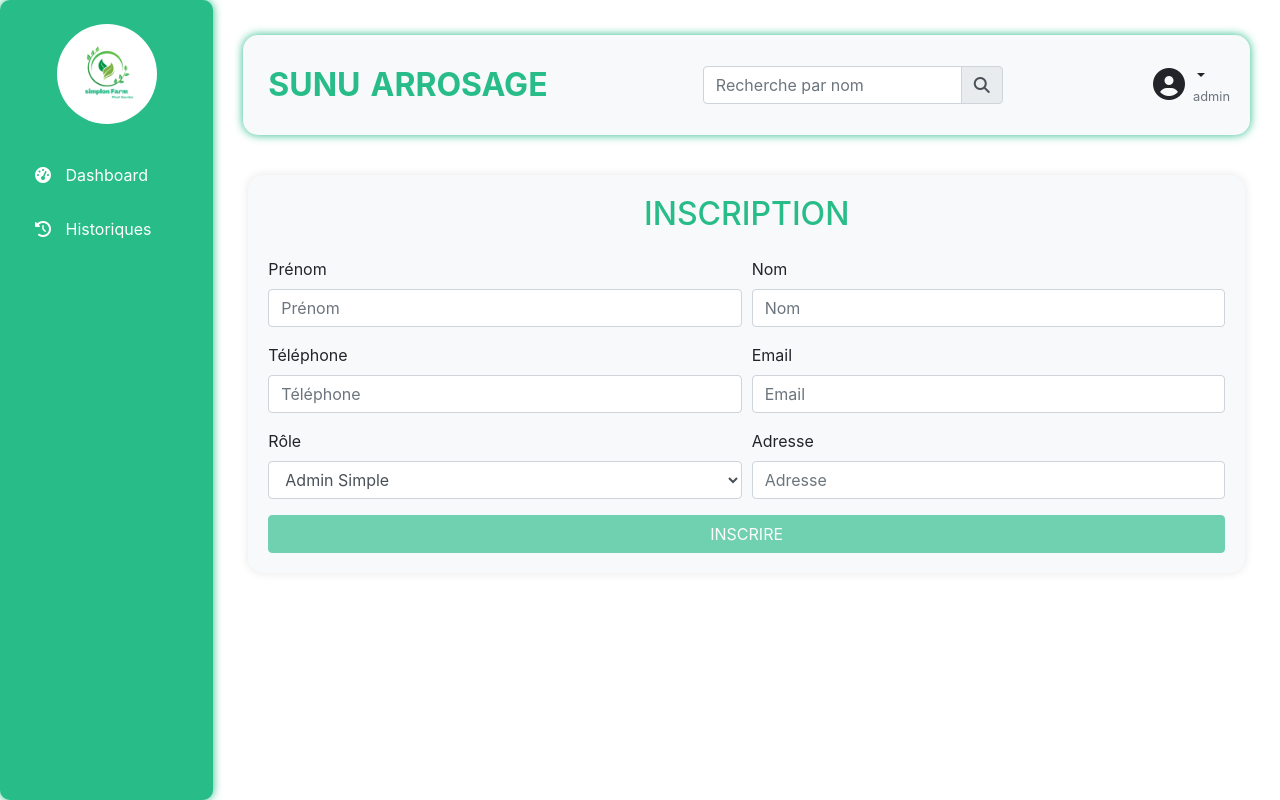
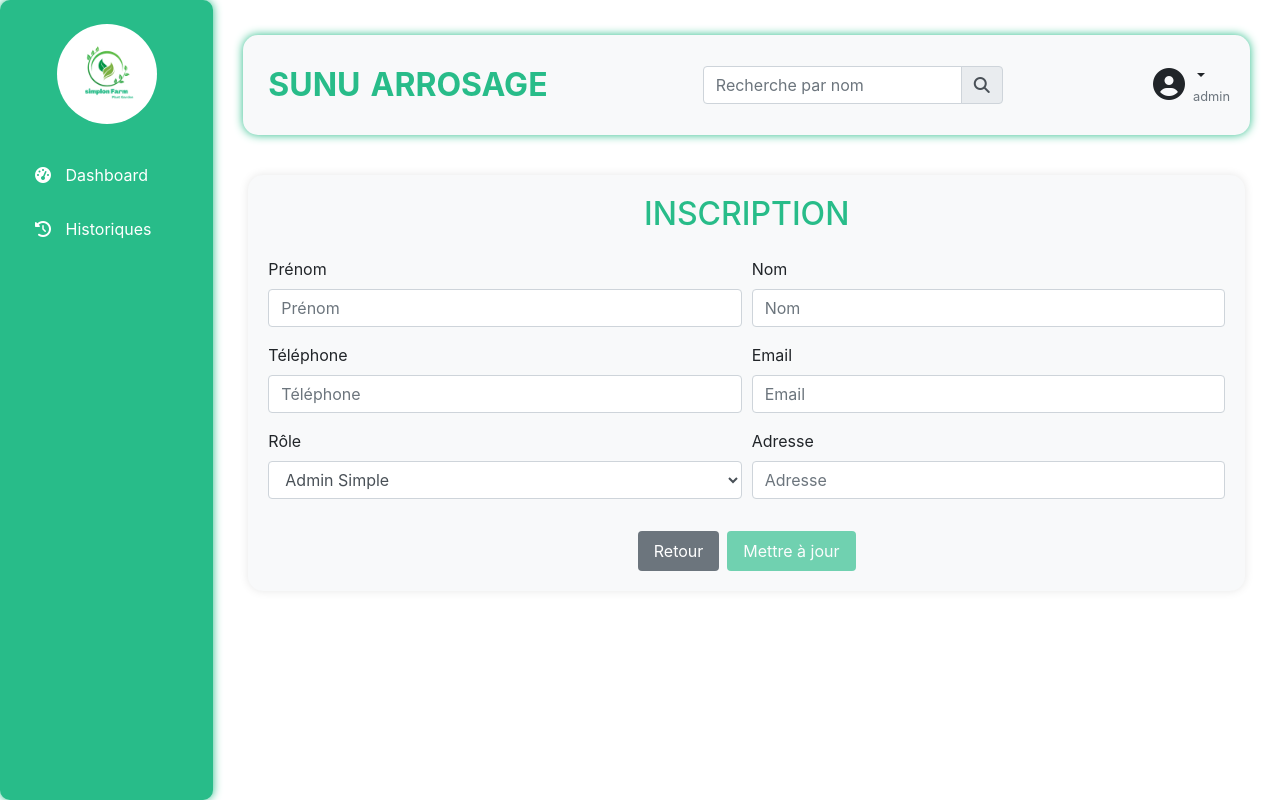
Before and after one commit to niassy1903/SUNU_ARROSAGE, an Angular app in the folder frontend/: page /inscription in a window 1280 px wide. Built offline with nearby package versions, Linux system fonts and the light colour scheme; sample sign-in values are in the browser's storage.

Commit message:
in de projet

```diff
--- a/frontend/src/app/inscription/inscription.component.css
+++ b/frontend/src/app/inscription/inscription.component.css
@@ -33,3 +33,28 @@
   background-color: #219e72;
   border-color: #219e72;
 }
+
+.custom-return-btn {
+  background-color: #6c757d;
+  border: none;
+  color: white;
+  padding: 0.5rem 1rem;
+  border-radius: 0.25rem;
+  font-size: 1rem;
+  text-align: center;
+}
+
+.custom-submit-btn {
+  background-color: #ff851b;
+  border: none;
+  color: white;
+  padding: 0.5rem 1rem;
+  border-radius: 0.25rem;
+  font-size: 1rem;
+  text-align: center;
+}
+
+.custom-submit-btn:hover,
+.custom-return-btn:hover {
+  opacity: 0.9;
+}
--- a/frontend/src/app/inscription/inscription.component.html
+++ b/frontend/src/app/inscription/inscription.component.html
@@ -51,7 +51,10 @@
               </div>
             </div>
 
-            <button type="submit" class="btn btn-success btn-block" [disabled]="!inscriptionForm.valid || telephoneError">INSCRIRE</button>
+            <div class="d-flex justify-content-center mt-3">
+              <button type="button" class="btn btn-secondary custom-return-btn mr-2" (click)="onRetour()">Retour</button>
+              <button type="submit" class="btn btn-success custom-submit-btn" [disabled]="!inscriptionForm.valid || telephoneError">Mettre à jour</button>
+            </div>
           </form>
         </div>
       </main>
@@ -71,7 +74,7 @@
       </div>
       <div class="modal-body">
         L'utilisateur a été inscrit avec succès. Votre code secret a été envoyé dans votre boîte mail.
-        Veuillez vérifier votre boîte de réception ( vérifier le dossier spam) pour le code secret.
+        Veuillez vérifier votre boîte de réception (vérifier le dossier spam) pour le code secret.
       </div>
       <div class="modal-footer">
         <button type="button" class="btn btn-secondary" data-dismiss="modal">Fermer</button>
--- a/frontend/src/app/inscription/inscription.component.ts
+++ b/frontend/src/app/inscription/inscription.component.ts
@@ -141,4 +141,9 @@ export class InscriptionComponent {
       }
     );
   }
+
+  onRetour() {
+    this.router.navigate(['/utilisateur']); // Replace '/previous-page' with the actual route you want to navigate to
+  }
+
 }
```
Also changed, not shown: 2 other files (tests, documents, lock files or other folders).
